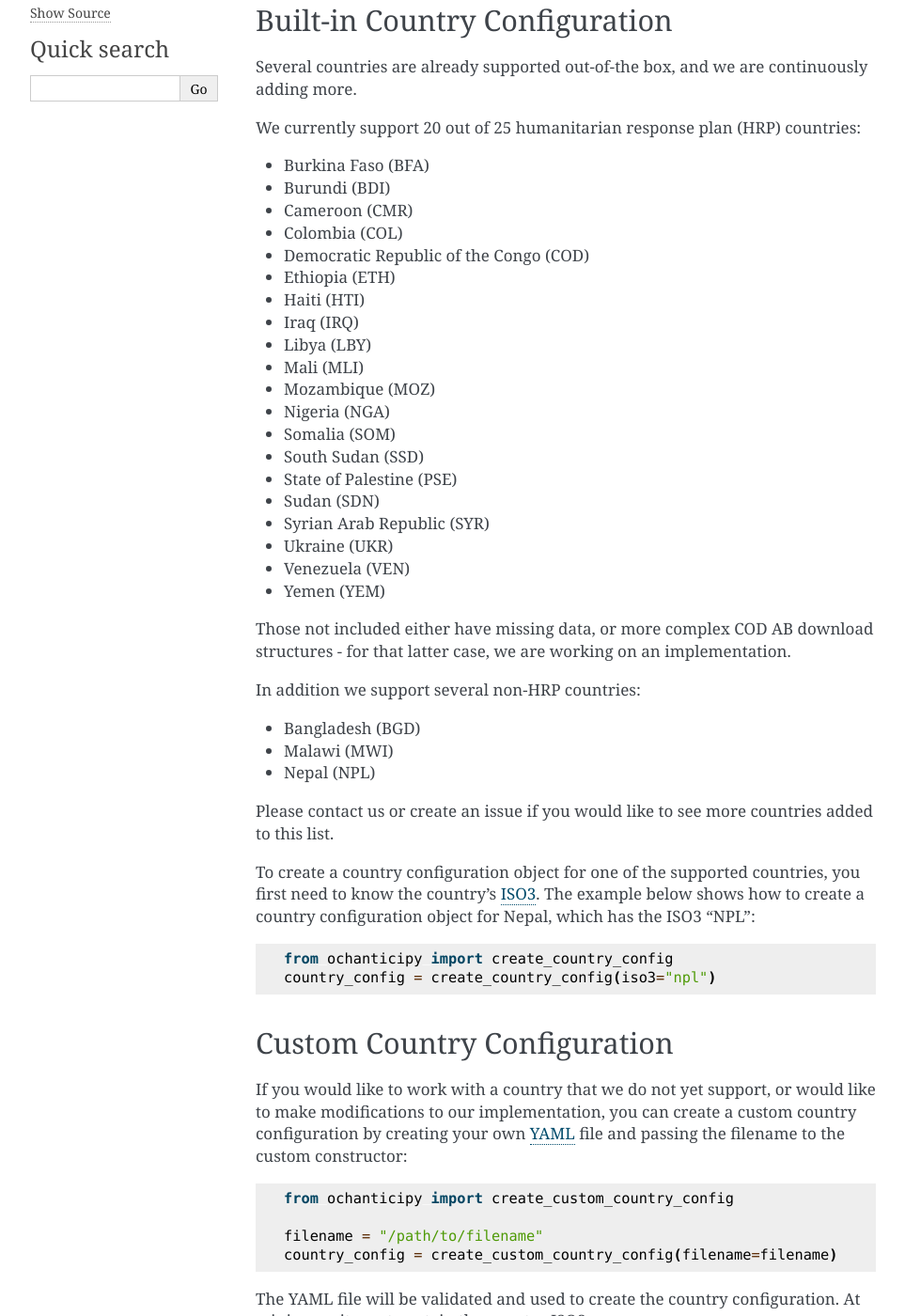
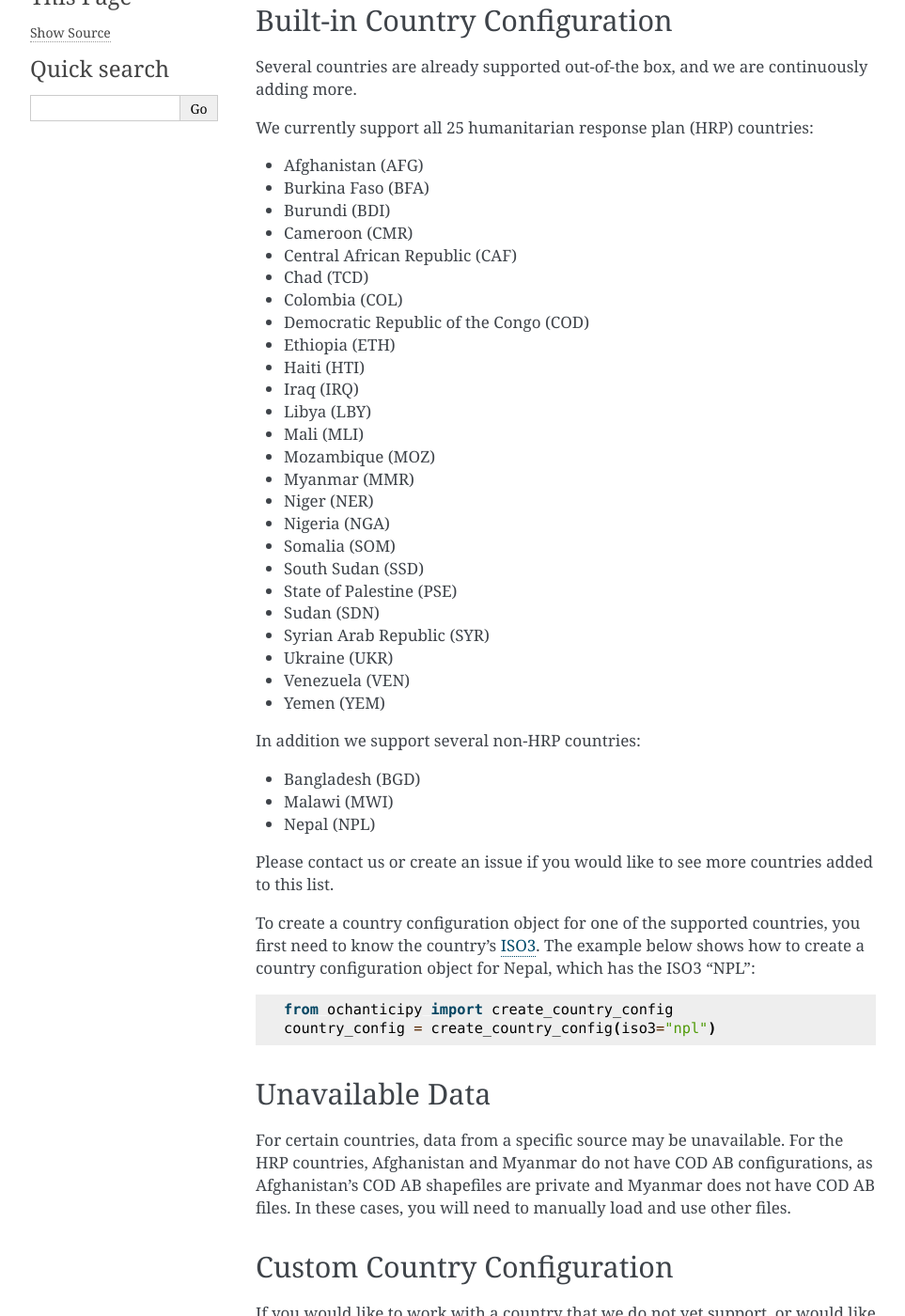
Before and after one commit to OCHA-DAP/ocha-anticipy, a Sphinx documentation site: the page built from docs/config.rst, in a window 1280 px wide and 1400 px high, scrolled down 252 px. Shown: the whole window at 94% size, without its empty margins (148-1111 px from the left). Built offline with Sphinx 7.4.7, drawn with Linux system fonts in a browser that asks for light colours.

Commit message:
Update documentation

```diff
--- a/docs/config.rst
+++ b/docs/config.rst
@@ -15,11 +15,14 @@ and we are continuously adding more.
 
 .. _list of supported countries:
 
-We currently support 20 out of 25 humanitarian response plan (HRP) countries:
+We currently support all 25 humanitarian response plan (HRP) countries:
 
+- Afghanistan (AFG)
 - Burkina Faso (BFA)
 - Burundi (BDI)
 - Cameroon (CMR)
+- Central African Republic (CAF)
+- Chad (TCD)
 - Colombia (COL)
 - Democratic Republic of the Congo (COD)
 - Ethiopia (ETH)
@@ -28,6 +31,8 @@ We currently support 20 out of 25 humanitarian response plan (HRP) countries:
 - Libya (LBY)
 - Mali (MLI)
 - Mozambique (MOZ)
+- Myanmar (MMR)
+- Niger (NER)
 - Nigeria (NGA)
 - Somalia (SOM)
 - South Sudan (SSD)
@@ -37,9 +42,6 @@ We currently support 20 out of 25 humanitarian response plan (HRP) countries:
 - Ukraine (UKR)
 - Venezuela (VEN)
 - Yemen (YEM)
-
-Those not included either have missing data, or more complex COD AB
-download structures - for that latter case, we are working on an implementation.
 
 In addition we support several non-HRP countries:
 
@@ -61,6 +63,16 @@ for Nepal, which has the ISO3 "NPL":
 
     from ochanticipy import create_country_config
     country_config = create_country_config(iso3="npl")
+
+
+Unavailable Data
+----------------
+
+For certain countries, data from a specific source may be unavailable. For the HRP countries,
+Afghanistan and Myanmar do not have COD AB configurations, as Afghanistan's COD AB shapefiles
+are private and Myanmar does not have COD AB files. In these cases, you will need to manually
+load and use other files.
+
 
 Custom Country Configuration
 ----------------------------
```
